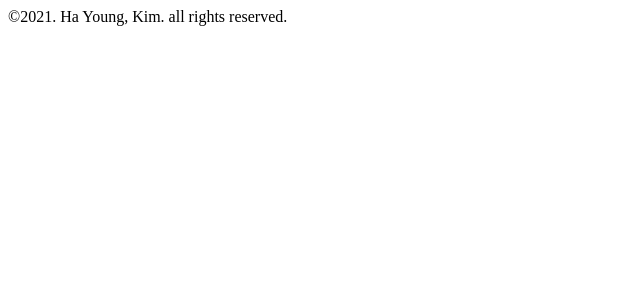
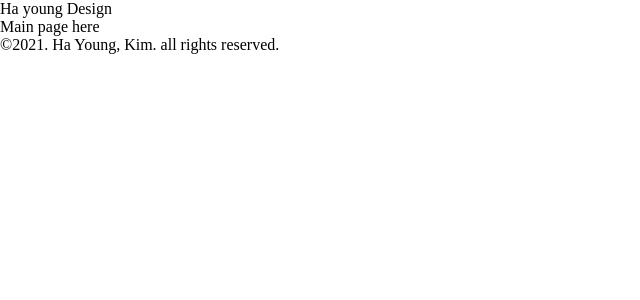
Before and after one commit to hayoung-jeremy/react_practice, a React (Create React App) app: page / in a window 1280 px wide. Shown: the top 300 px of the page, without its empty margins (0-640 px from the left). Built offline with nearby package versions, Linux system fonts and the light colour scheme; the HTML template or start-up script is replaced by a standard one.

Commit message:
feat : Establishing default structure  - will be continuouslye updated / added

```diff
--- a/package.json
+++ b/package.json
@@ -6,6 +6,7 @@
     "@testing-library/jest-dom": "^5.12.0",
     "@testing-library/react": "^11.2.7",
     "@testing-library/user-event": "^12.8.3",
+    "node-sass": "^6.0.0",
     "react": "^17.0.2",
     "react-dom": "^17.0.2",
     "react-scripts": "4.0.3",
--- a/src/App.js
+++ b/src/containers/App.js
@@ -1,8 +1,12 @@
+import Main from "../pages/Main";
+
 function App() {
   return (
-    <div className="App">
+    <>
+      <header>Ha young Design</header>
+      <Main />
       <footer>©2021. Ha Young, Kim. all rights reserved.</footer>
-    </div>
+    </>
   );
 }
 
--- a/src/index.js
+++ b/src/index.js
@@ -1,6 +1,7 @@
 import React from "react";
 import ReactDOM from "react-dom";
-import App from "./App";
+import App from "./containers/App";
+import "./index.scss";
 
 ReactDOM.render(
   <React.StrictMode>
--- /dev/null
+++ b/src/index.scss
@@ -0,0 +1,7 @@
+* {
+  margin: 0;
+  padding: 0;
+}
+body {
+  font-family: "NotoSans KR";
+}
--- /dev/null
+++ b/src/pages/Main.js
@@ -0,0 +1,11 @@
+import React from "react";
+
+const Main = () => {
+  return (
+    <>
+      <div>Main page here</div>
+    </>
+  );
+};
+
+export default Main;
```
Also changed, not shown: src/components/Button.js (added, +7 -0 lines), src/containers/App.scss (added), 2 other files (tests, documents, lock files or other folders).
